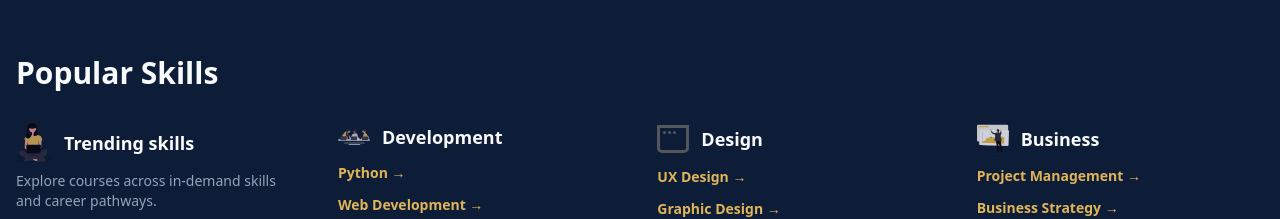
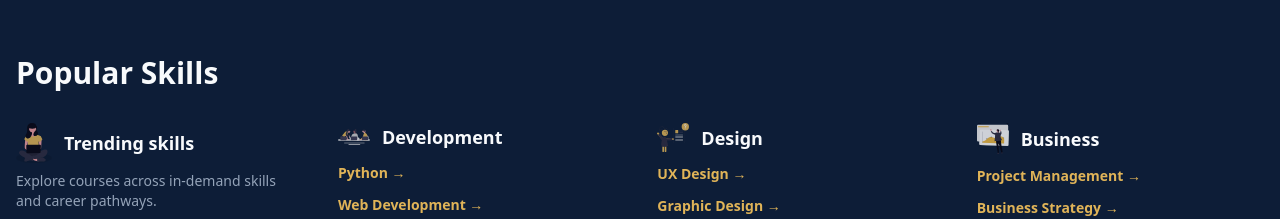
Before and after one commit to Vibe-Coders-Batch/prime-fx-frontend, a Next.js app: page / in a window 1280 px wide. Shown: the part 5140-5359 px from the top of the page. Built offline with nearby package versions, Linux system fonts and the light colour scheme; no server answers.

Commit message:
Update image source in LandingPageClient component to use new illustration for design section.

```diff
--- a/src/components/sections/landing-page-client.tsx
+++ b/src/components/sections/landing-page-client.tsx
@@ -589,7 +589,7 @@ export function LandingPageClient() {
                   {
                     title: "Design",
                     items: ["UX Design", "Graphic Design", "Product Design"],
-                    imageSrc: "/window.svg",
+                    imageSrc: "/illustrations/pending_approval.svg",
                   },
                   {
                     title: "Business",
```
